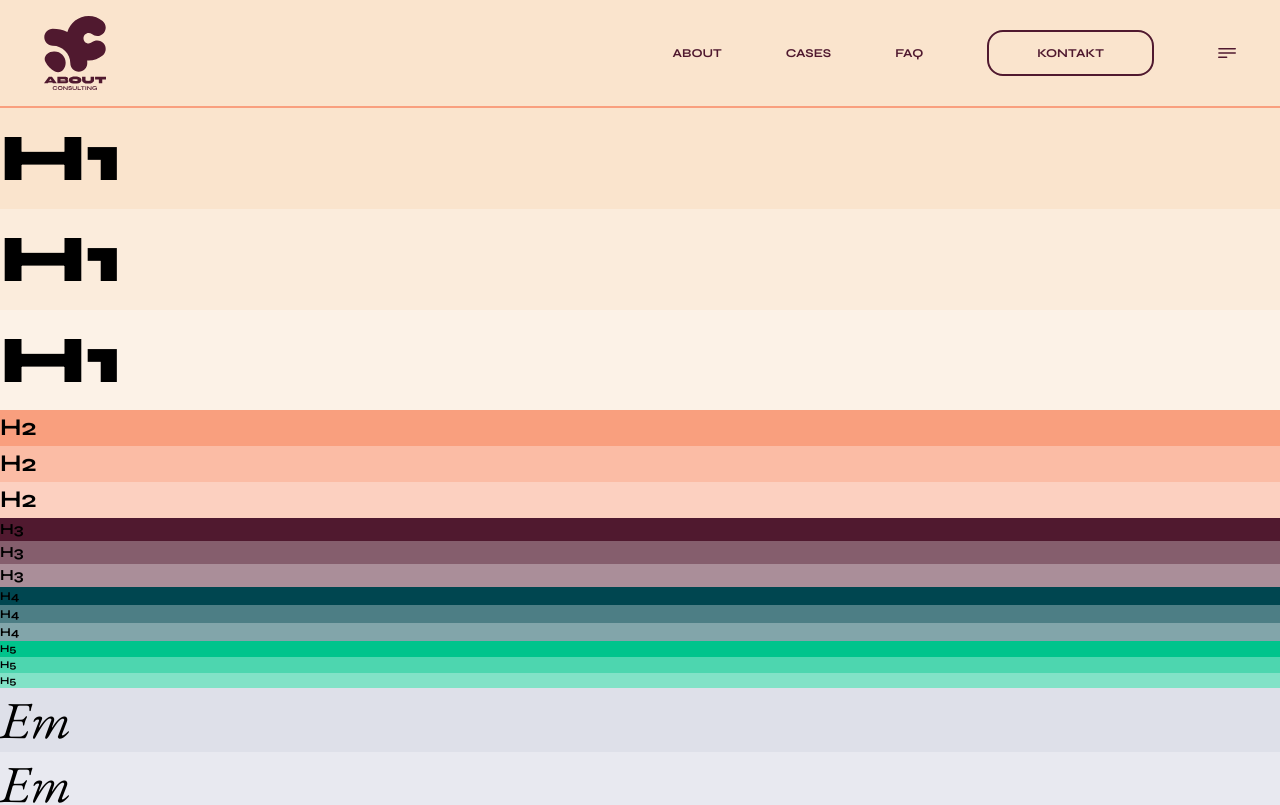
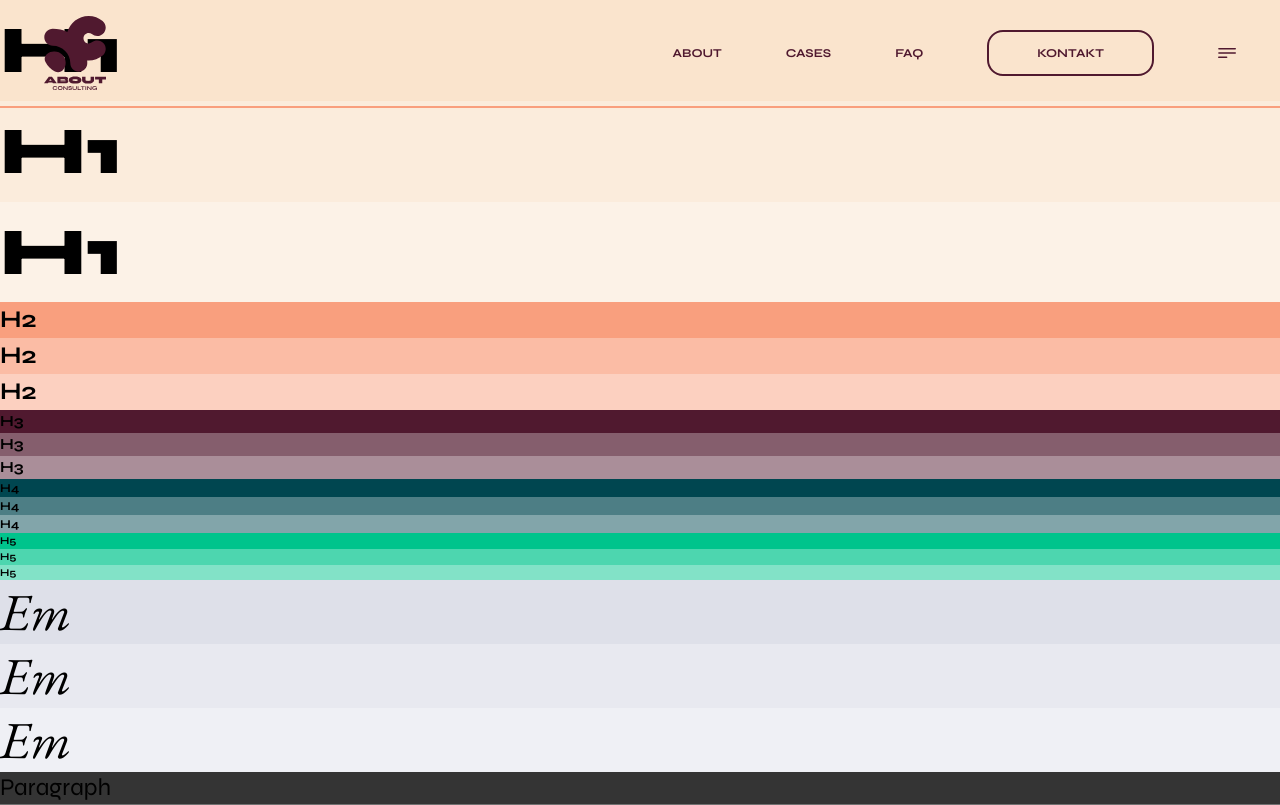
Before and after one commit to jennynguyenoberg/about-consulting, a Next.js app: page / in a window 1280 px wide. Shown: the top 805 px of the page. Built offline with nearby package versions, Linux system fonts and the light colour scheme; a web font is replaced by a local one.

Commit message:
Implement underline when hover on link items + position navbar to be fixed to top

```diff
--- a/src/app/components/Navbar/Navbar.tsx
+++ b/src/app/components/Navbar/Navbar.tsx
@@ -3,7 +3,7 @@ import Link from 'next/link'
 
 export default function Navbar() {
   return (
-    <nav>
+    <nav className='fixed w-full'>
       <div className="px-11 py-4 flex justify-between border-b-2 border-salmon-500 gap-16">
         <div className="flex items-center">
           <Link href="/">
@@ -14,19 +14,19 @@ export default function Navbar() {
         <div className="flex items-center gap-16">
           <div>
             <Link href="/about">
-              <h4 className="text-aubergine-500">About</h4>
+              <h4 className="text-aubergine-500 hover:underline">About</h4>
             </Link>
           </div>
 
           <div>
             <Link href="/cases">
-              <h4 className="text-aubergine-500">Cases</h4>
+              <h4 className="text-aubergine-500 hover:underline">Cases</h4>
             </Link>
           </div>
 
           <div>
             <Link href="/faq">
-              <h4 className="text-aubergine-500">FAQ</h4>
+              <h4 className="text-aubergine-500 hover:underline">FAQ</h4>
             </Link>
           </div>
 
```
